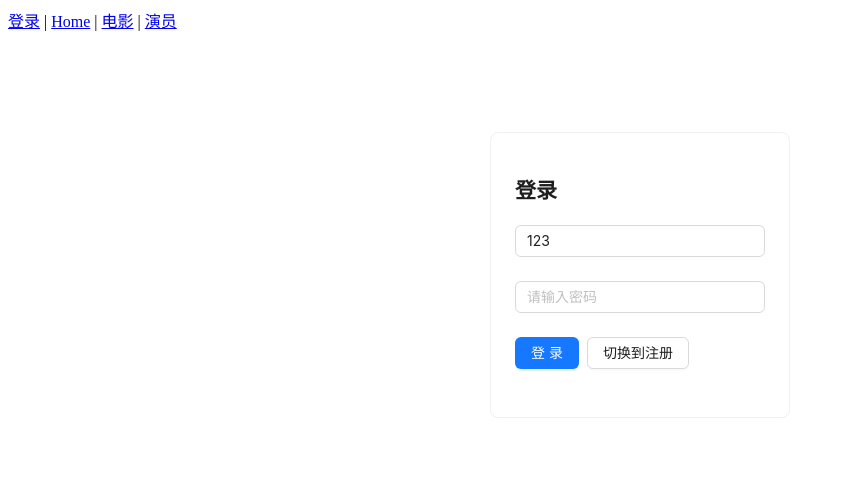
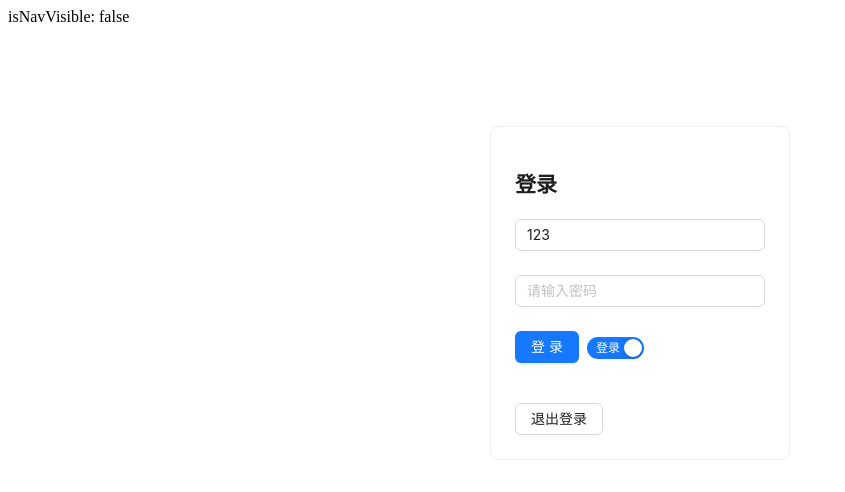
Before and after one commit to lococer/YZS, a Vue app in the folder frontend/: page /login in a window 1280 px wide. Shown: the top 492 px of the page, without its empty margins (0-845 px from the left). Built offline with nearby package versions, Linux system fonts and the light colour scheme.

Commit message:
完成登录登出功能（数据库端好像有问题）

```diff
--- a/frontend/src/App.vue
+++ b/frontend/src/App.vue
@@ -1,42 +1,46 @@
-
-
 <template>
   <div id="app">
-    <router-link to="/login">登录</router-link> |
-    <router-link to="/">Home</router-link> |
-    <router-link to="/movies">电影</router-link> |
-    <router-link to="/persons">演员</router-link>
+    isNavVisible: {{ isNavVisible }}
+    <div v-show="isNavVisible">
+      <router-link to="/login">登录</router-link> |
+      <router-link to="/">Home</router-link> |
+      <router-link to="/movies">电影</router-link> |
+      <router-link to="/persons">演员</router-link>
+    </div>
     <router-view />
   </div>
 </template>
 
 <script>
 // TODO 设置导航
-// import { h, ref } from 'vue';
-// import { MailOutlined, AppstoreOutlined, SettingOutlined } from '@ant-design/icons-vue';
-// const current = ref(['mail']);
-// const items = ref([
-//   {
-//     key: 'mail',
-//     icon: () => h(MailOutlined),
-//     label: 'Navigation One',
-//     title: 'Navigation One',
-//   },
-//   {
-//     key: 'app',
-//     icon: () => h(AppstoreOutlined),
-//     label: 'Navigation Two',
-//     title: 'Navigation Two',
-//   },
-// ]);
 import axios from 'axios';
-import { onMounted } from 'vue';
+import { onMounted, ref, watch } from 'vue';
 import { useRouter } from 'vue-router';
 export default {
   name: 'App',
+  setup() {
+    let isNavVisible = ref(true);
+    const router = useRouter();
+
+    // 监听路由变化
+    watch(
+      () => router.currentRoute.value,
+      (route) => {
+        // 检查路由名称是否为 'Login'
+        if (route.name === 'Login') {
+          isNavVisible.value = false;
+        } else {
+          isNavVisible.value = true;
+        }
+      },
+      { immediate: true } // 立即执行监听函数
+    );
+
+    return {
+      isNavVisible,
+    };
+  },
 };
-
 </script>
 
-<style>
-</style>
+<style></style>
--- a/frontend/src/router/index.js
+++ b/frontend/src/router/index.js
@@ -5,6 +5,7 @@ import MovieDetail from '../views/MovieDetail.vue';
 import Persons from '../views/Persons.vue';
 import PersonDetail from '../views/PersonDetail.vue';
 import Login from '../views/Login.vue';
+// import store from '../store/store';
 
 const routes = [
   { path: '/', name: 'Home', component: Home },
@@ -26,7 +27,7 @@ router.beforeEach((to, from, next) => {
 
   if (to.name !== 'Login' && !isLoggedIn) {
     // 如果未登录且试图访问非登录页面，跳转到登录页面
-    next({ name: 'Login' });
+    next({ path: 'Login' });
   } else {
     next(); // 否则放行
   }
--- a/frontend/src/views/Login.vue
+++ b/frontend/src/views/Login.vue
@@ -1,6 +1,11 @@
 <template>
 
   <div>
+    <!-- <a-alert type="success" message="欢迎回来！" show-icon /> -->
+     <!-- <a-alert v-if="showLoginAlert" message="请先登录" type="warning" show_icon />
+     {{ showLoginAlert}} <br>
+     isLoggedIn:{{ isLoggedIn }}
+     <a-alert v-if="isJustLoginOut" type="success" message="退出成功" show-icon /> -->
   </div>
 
   <a-card class="login-form">
@@ -8,11 +13,9 @@
     <a-form @submit.prevent="handleSubmit">
       <!-- 用户名字段 -->
       <a-form-item>
-                <a-input v-model:value="form.username"
-                    :rules="[
+        <a-input v-model:value="form.username" :rules="[
           { required: true, message: '请输入用户名' },
-                    ]"
-                    placeholder="请输入用户名">
+        ]" placeholder="请输入用户名">
           <a-icon slot="prefix" type="user" />
         </a-input>
         <!-- <h4>{{ form.username }}</h4> -->
@@ -20,21 +23,16 @@
 
       <!-- 密码字段 -->
       <a-form-item>
-                <a-input v-model:value="form.password"
-                    :rules="[
+        <a-input v-model:value="form.password" :rules="[
           { required: true, message: '请输入密码' },
-                    ]"
-                    type="password"
-                    placeholder="请输入密码">
+        ]" type="password" placeholder="请输入密码">
           <a-icon slot="prefix" type="lock" />
         </a-input>
       </a-form-item>
 
       <!-- 确认密码字段 -->
       <a-form-item v-if="!isLogin">
-                <a-input v-model:value="form.confirmPassword"
-                    :rules="[{ required: true, message: '请确认密码!' }]"
-                    type="password"
+        <a-input v-model:value="form.confirmPassword" :rules="[{ required: true, message: '请确认密码!' }]" type="password"
           placeholder="确认密码">
           <a-icon slot="prefix" type="lock" />
         </a-input>
@@ -44,27 +42,56 @@
       <a-form-item>
         <a-button type="primary" html-type="submit" :loading="submitting">{{ isLogin ? '登录' : '注册'
           }}</a-button>
-                <a-button @click="switchForm" style="margin-left: 8px">切换到{{ isLogin ? '注册' : '登录'
-                    }}</a-button>
+        <!-- <a-button @click="switchForm" style="margin-left: 8px">切换到{{ isLogin ? '注册' : '登录' }}</a-button> -->
+        <a-switch v-model:checked="isLogin" style="margin-left: 8px"
+          checked-children="登录" un-checked-children="注册"
+        >{{ isLogin ? '登录' : '注册' }}</a-switch>
       </a-form-item>
     </a-form>
+    <a-button @click="loginOut" style="margin-top: 16px">退出登录</a-button>
   </a-card>
 </template>
 
 <script>
 import axios from 'axios';
+import { computed } from 'vue';
+import { useRoute } from 'vue-router';
+import { notification } from 'ant-design-vue';
 
 export default {
   data() {
     return {
-    form:{
+      form: {
         username: '123',
         password: '',
         confirmPassword: '',
       },
       isLogin: true,
       submitting: false,
+      showLoginAlert: false,
+      isJustLoginOut: false,
+      isLoggedIn: computed(() => {
+        return localStorage.getItem('isLoggedIn') === 'true';
+      }),
     };
+  },
+  setup(){
+    const notifyUser = (message, description) => {
+      notification.open({
+        message: message,
+        description: description,
+        duration: 4.5,
+      });
+    };
+
+    return {
+      notifyUser,
+    };
+  },
+  created(){
+    if(this.$route.query.redirect){
+      this.showLoginAlert = true;
+    }
   },
   methods: {
     async handleSubmit() {
@@ -85,13 +112,6 @@ export default {
         console.log(response.data);
         // 例如，跳转到其他页面或存储用户信息
         localStorage.setItem('isLoggedIn', 'true');  // 登录后设置状态
-
-        // 重置表单
-        // this.$nextTick(() => {
-        //   this.username = '';
-        //   this.password = '';
-        //   this.confirmPassword = '';
-        // });
 
         // 跳转到首页
         this.$router.push('/');
@@ -114,6 +134,33 @@ export default {
       this.form.password = '';
       this.form.confirmPassword = '';
     },
+    loginOut(){
+      if(!this.isLoggedIn){
+        // this.showLoginAlert = true;
+        this.notifyUser('请先登录', '登录后才能退出');
+        return;
+      }
+      try{
+        axios.post('http://127.0.0.1:5001/api/logout');
+        this.isJustLoginOut = true;
+        localStorage.removeItem('isLoggedIn');
+        this.$router.push('/login');
+        this.notifyUser('退出成功', '您已成功退出登录');
+      }catch(error){
+        console.error(error);
+      }
+    },
+  },
+  onMounted(){
+    // 监听路由变化，如果有 redirect 参数，则显示登录提示
+    this.$watch(
+      () => this.$route.query.redirect,
+      (newVal) => {
+        if (newVal) {
+          this.showLoginAlert = true;
+        }
+      },
+    );
   },
 };
 </script>
```
Lines whose indentation alone changed are shown as unchanged.
